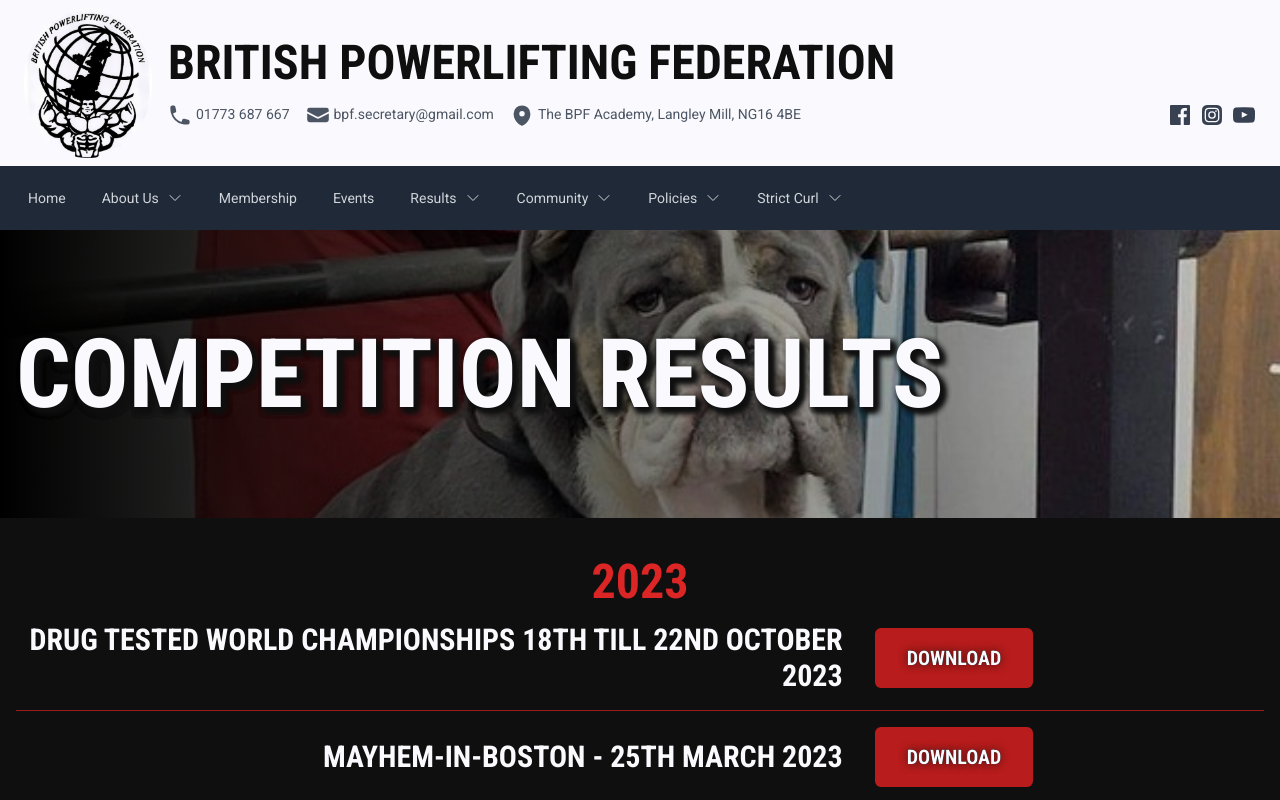
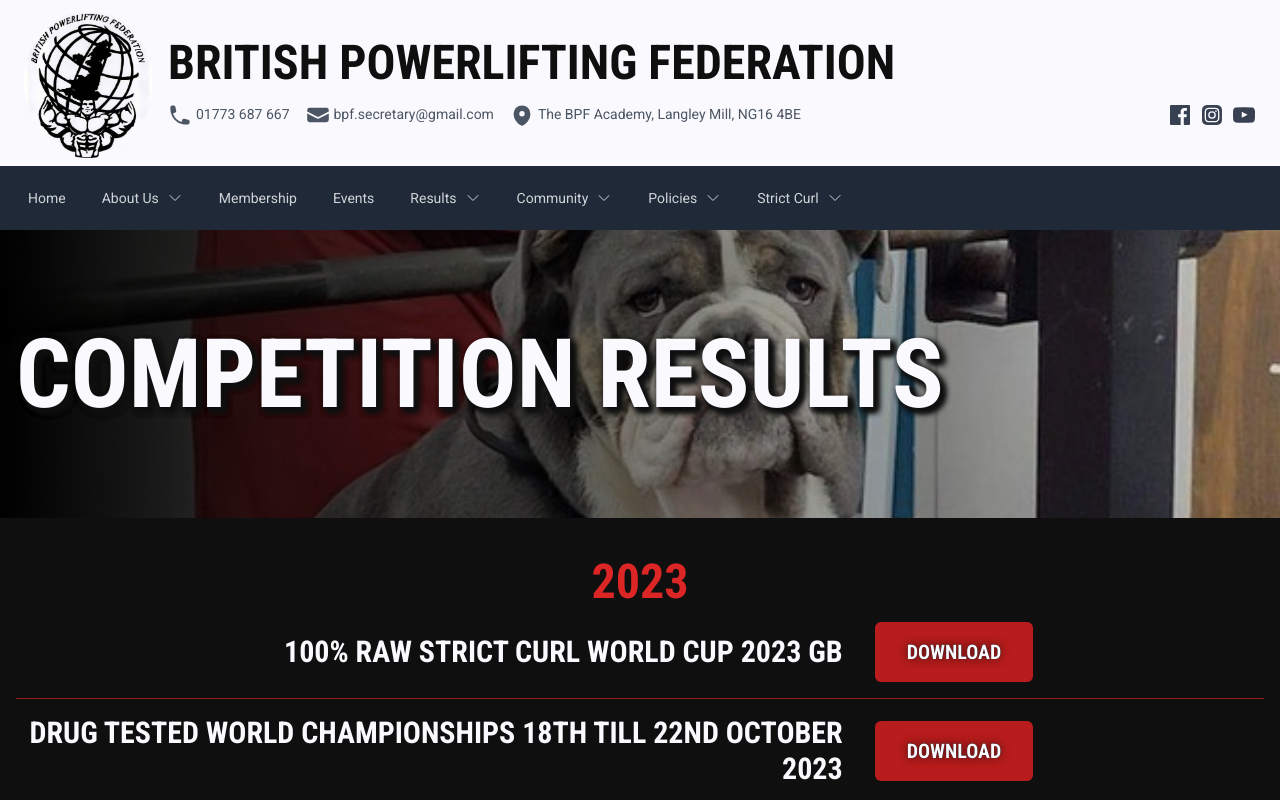
Before and after one commit to iamscottfreeman/bplf.co.uk, a Next.js app: page /results/competitions in a window 1280 px wide. Shown: the top 800 px of the page. Built offline with nearby package versions, Linux system fonts and the light colour scheme.

Commit message:
Comp result

```diff
--- a/src/pages/results/competitions.tsx
+++ b/src/pages/results/competitions.tsx
@@ -22,6 +22,10 @@
           <Container className='py-10'>
             <h2 className={`${fonts.header.className} uppercase text-center text-5xl mb-4 text-red-600`}>2023</h2>
             <div className='md:grid grid-cols-3 items-center text-center gap-4'>
+              <ResultLink
+                title='100% RAW STRICT CURL WORLD CUP 2023 GB'
+                link='/downloads/100%-RAW-STRICT-CURL-WORLD-CUP-2023-GB.xlsx'
+              />
               <ResultLink
                 title='Drug Tested World Championships 18th till 22nd October 2023'
                 link='/downloads/DrugTestedWorldChampionships2023.xlsx'
```
Also changed, not shown: 1 other file (tests, documents, lock files or other folders).
